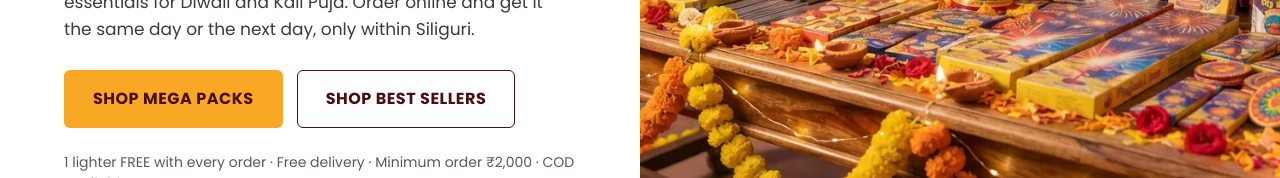
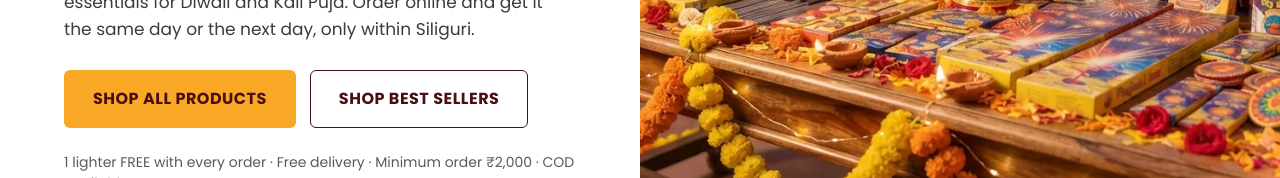
Before and after one commit to DipakHalder07/siliguripataka, a Next.js app: page / in a window 1280 px wide. Shown: the part 556-734 px from the top of the page. Built offline with nearby package versions, Linux system fonts and the light colour scheme; no server answers.

Commit message:
update Hero CTA button to link to all products (/collections/all)

```diff
--- a/components/Hero.tsx
+++ b/components/Hero.tsx
@@ -41,10 +41,10 @@ export default function Hero() {
           {/* CTA Actions */}
           <div className="flex flex-col sm:flex-row items-stretch sm:items-center gap-3.5 pt-2">
             <Link
-              href="#combo-boxes"
+              href="/collections/all"
               className="av-btn av-btn-fill px-7 py-3.5 sm:py-4 text-[15px] sm:text-[16px] text-center"
             >
-              SHOP MEGA PACKS
+              SHOP ALL PRODUCTS
             </Link>
             <Link
               href="#best-sellers"
```
